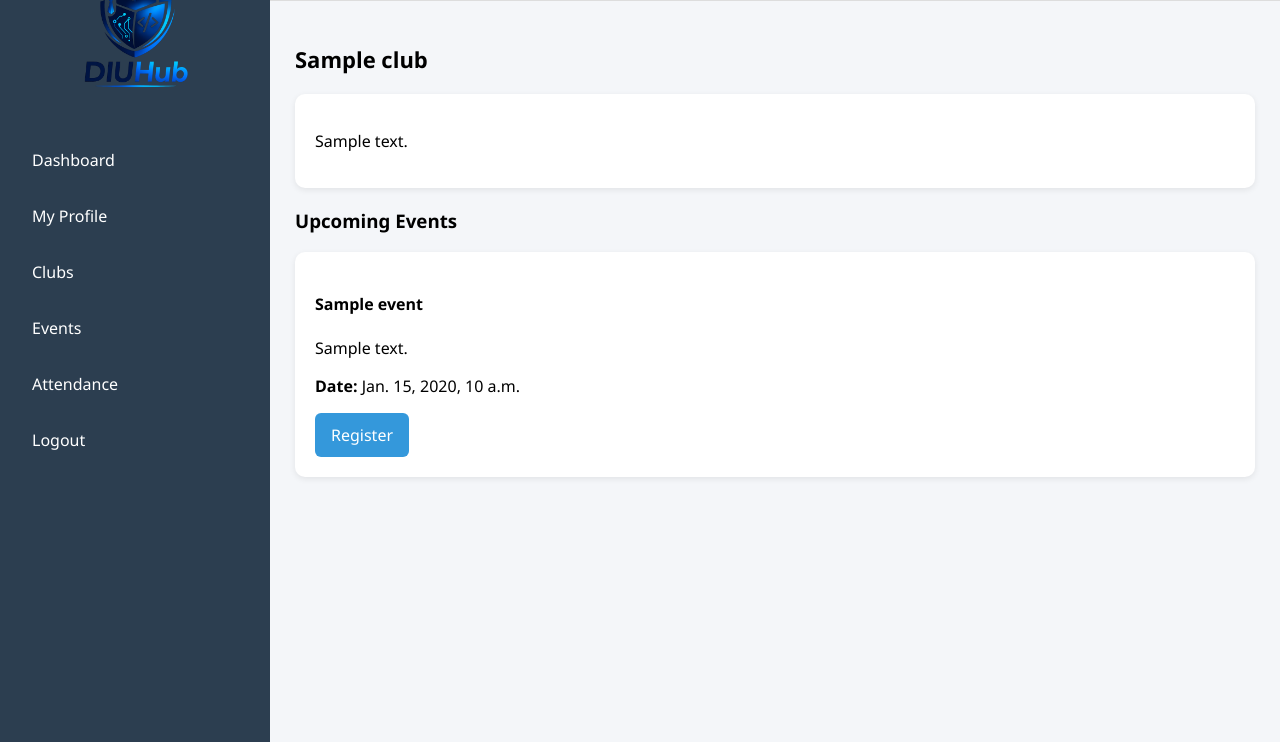
After one commit to simantapundori/DIUHub, a Django app: template templates/clubs/club_detail.html in a window 1280 px wide. The commit adds this page. Shown: the part 58-800 px from the top of the page. Run offline with Django 5.2, Linux system fonts and the light colour scheme; the template is opened without the code that fills it: most values are stand-ins (such as "Sample title", 1, 10 or a date in 2020).

Commit message:
replaced date variable with event_date

```diff
--- a/events/models.py
+++ b/events/models.py
@@ -5,7 +5,7 @@ from clubs.models import Club
 class Event(models.Model):
     club = models.ForeignKey(Club, on_delete=models.CASCADE)
     title = models.CharField(max_length=200)
-    description = models.TextField()
+    description = models.TextField(help_text="Write event details with line breaks")
     date = models.DateTimeField()
     created_by = models.ForeignKey(settings.AUTH_USER_MODEL, on_delete=models.CASCADE)
 
--- a/events/views.py
+++ b/events/views.py
@@ -6,7 +6,7 @@ from .models import Event
 @login_required
 def event_list(request):
 
-    events = Event.objects.all().order_by('-date')
+    events = Event.objects.all().order_by('-event_date')
 
     return render(request, 'events/event_list.html', {
         'events': events
--- /dev/null
+++ b/templates/clubs/club_detail.html
@@ -0,0 +1,23 @@
+{% extends "base.html" %} {% block content %}
+
+<h2 class="page-title">{{ club.name }}</h2>
+
+<div class="card">
+  <p>{{ club.description }}</p>
+</div>
+
+<h3>Upcoming Events</h3>
+
+{% for event in events %}
+<div class="card">
+  <h4>{{ event.title }}</h4>
+
+  <p>{{ event.description|linebreaks }}</p>
+
+  <p><strong>Date:</strong> {{ event.event_date }}</p>
+
+  <a href="/events/register/{{ event.id }}/" class="btn-primary"> Register </a>
+</div>
+{% empty %}
+<p>No events available for this club.</p>
+{% endfor %} {% endblock %}
```
Also changed, not shown: templates/events/event_list.html (+7 -13 lines).
